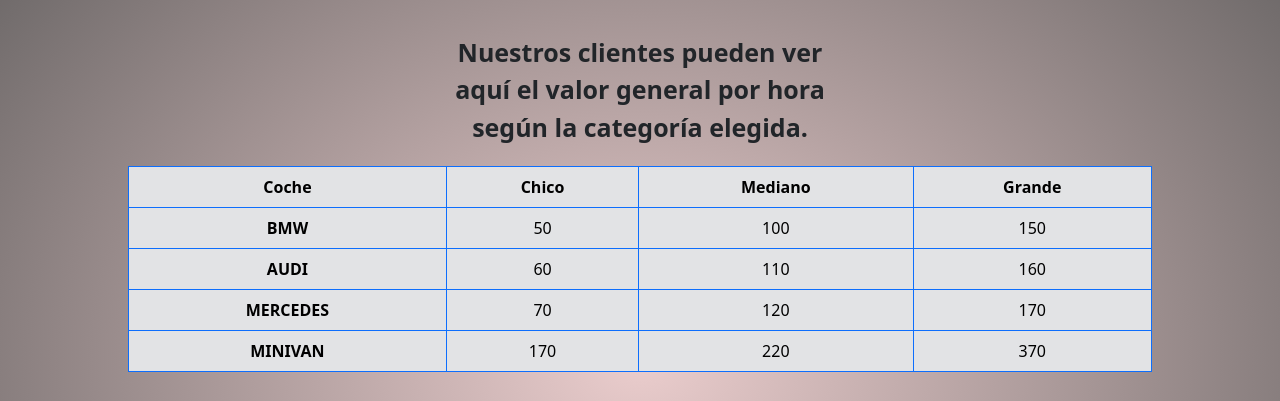
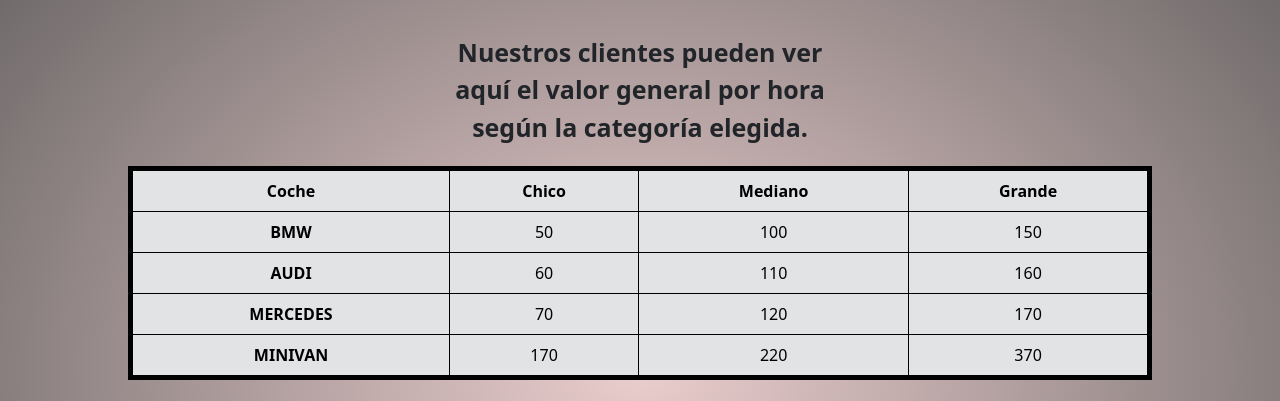
Before and after one commit to joguar27/j-arruda-p-final-a-031022, a plain HTML site: page pages/tarifas.html in a window 1280 px wide. Shown: the part 227-628 px from the top of the page. Drawn offline with nearby package versions, Linux system fonts and the light colour scheme.

Commit message:
Modifiqué bordes tabla tarifas

```diff
--- a/css/style.css
+++ b/css/style.css
@@ -347,7 +347,8 @@
 .table {
   width: 80vw;
   margin: 0 auto;
-  margin-bottom: 2rem; }
+  margin-bottom: 2rem;
+  border: black solid 5px; }
 
 .footer {
   background-image: linear-gradient(to bottom, #ebcdcd, #878484); }
--- a/pages/tarifas.html
+++ b/pages/tarifas.html
@@ -75,7 +75,7 @@
         </p>
       </div>
       <!-- Inicio tabla tarifas de Bs -->
-      <table class="table table-secondary table-bordered border-primary">
+      <table class="table table-secondary table-bordered ">
         <thead>
           <tr>
             <th scope="col">Coche</th>
--- a/scss/secciones/_tarifas.scss
+++ b/scss/secciones/_tarifas.scss
@@ -124,4 +124,5 @@
   width: 80vw;
   margin: 0 auto;
   margin-bottom: 2rem;
+  border: black solid 5px;
 }
```
